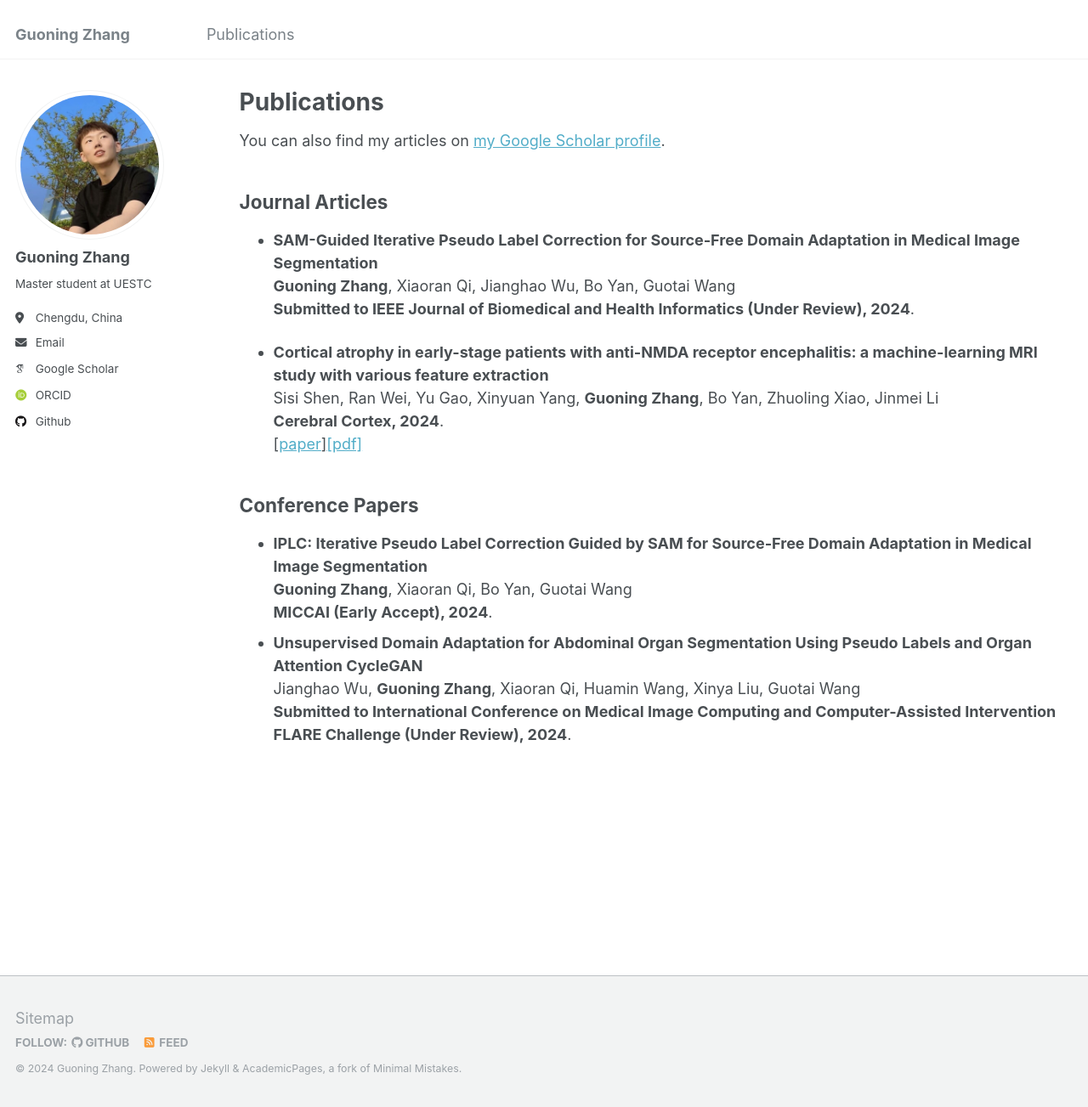
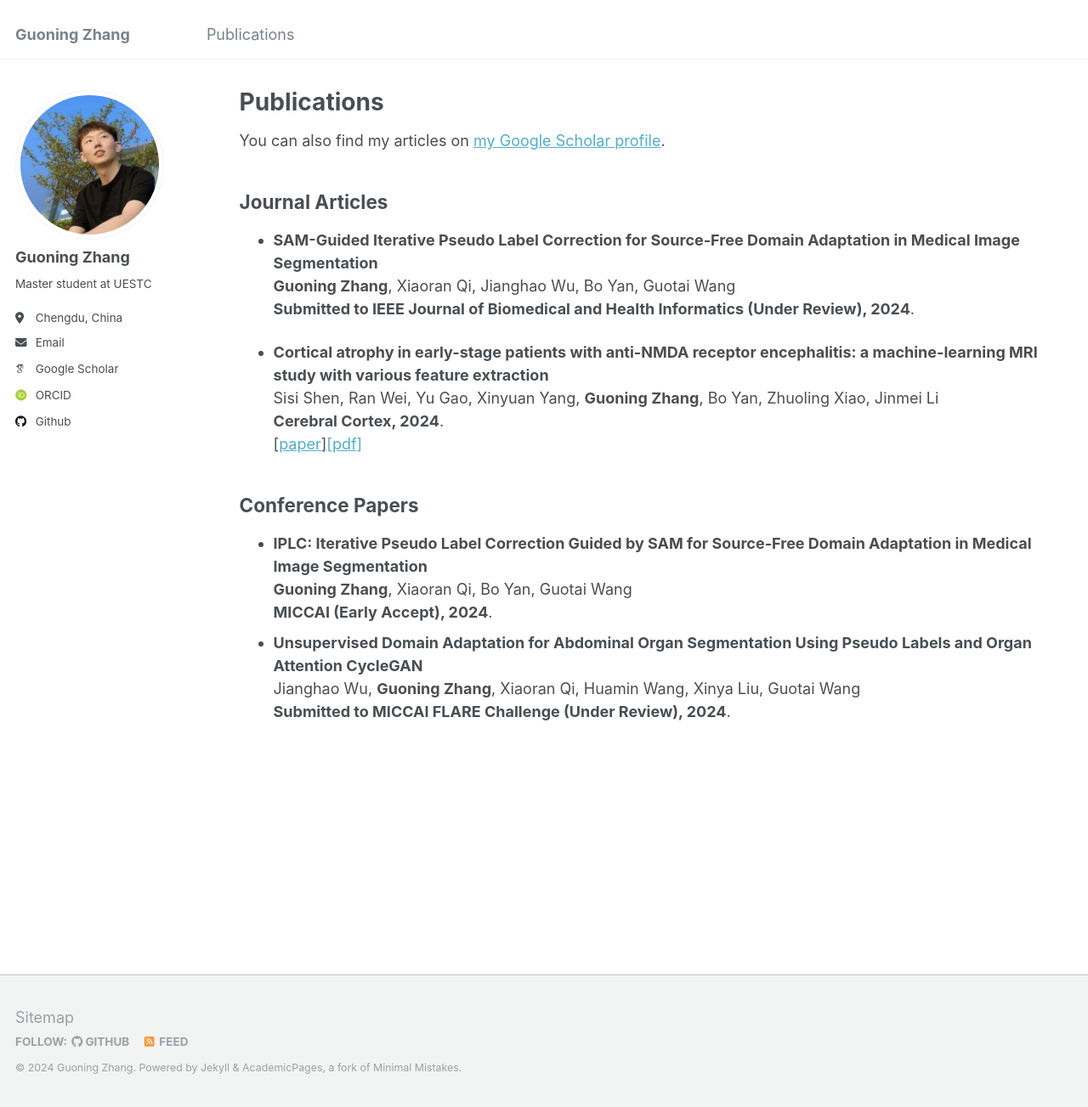
Before and after one commit to GuoningZhang/GuoningZhang.github.io, a Jekyll site: the page built from _pages/publications.md, in a window 1280 px wide and 1303 px high. Shown: the whole window at 85% size. Built offline with Jekyll 4.4.1, drawn with Linux system fonts in a browser that asks for light colours; some web fonts are replaced.

Commit message:
Update publications.md

```diff
--- a/_pages/publications.md
+++ b/_pages/publications.md
@@ -24,4 +24,4 @@ author_profile: true
   <b>MICCAI (Early Accept), 2024</b>.<br>
 * <b>Unsupervised Domain Adaptation for Abdominal Organ Segmentation Using Pseudo Labels and Organ Attention CycleGAN</b> <br>
   Jianghao Wu, <b>Guoning Zhang</b>, Xiaoran Qi, Huamin Wang, Xinya Liu, Guotai Wang <br>
-  <b>Submitted to International Conference on Medical Image Computing and Computer-Assisted Intervention FLARE Challenge (Under Review), 2024</b>.<br>
+  <b>Submitted to MICCAI FLARE Challenge (Under Review), 2024</b>.<br>
```
